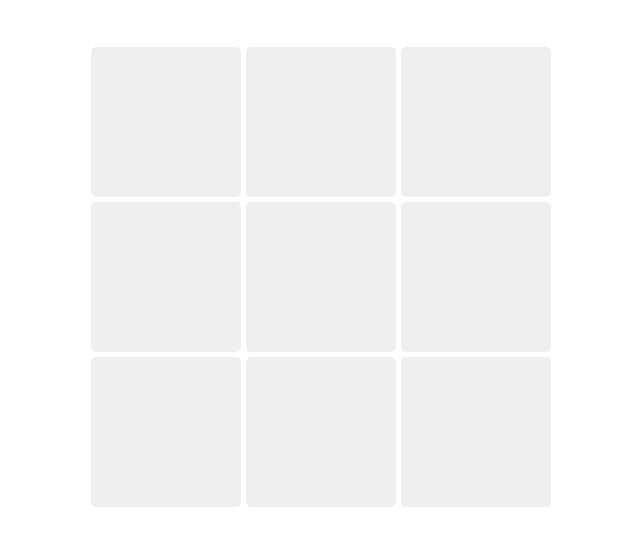
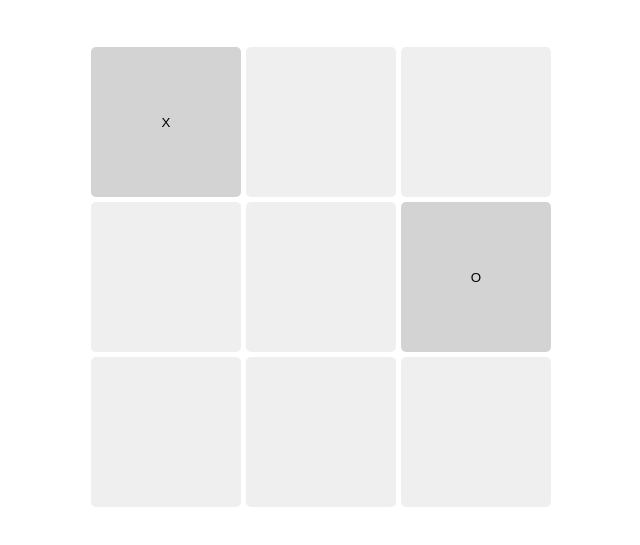
Before and after one commit to ding-09/tic_tac_toe, a plain HTML site: page index.html in a window 1280 px wide. Both pictures are taken after a click on the button 485 px from the left and 269 px from the top of the page. Shown: the part 147-692 px from the top of the page, without its empty margins (319-959 px from the left). Drawn offline with Linux system fonts and the light colour scheme.

Commit message:
finished human vs comp logic

```diff
--- a/script.js
+++ b/script.js
@@ -1,100 +1,109 @@
 const container = document.getElementById("game-board");
+const boardSpaces = document.getElementsByClassName("board-space");
 
-// module to initialize game board
+// module to initialize game board display
 const displayGameBoard = (() => {
     for (i = 0; i < 3; i++) {
         let firstIdx = i.toString();
         for (j = 0; j < 3; j++) {
             let secondIdx = j;
             let index = firstIdx + secondIdx;
-            let button = document.createElement("button");
+            const button = document.createElement("button");
             button.classList.add("board-space");
             button.setAttribute("data-index", index);
             container.appendChild(button);
         }
     }
-
 })();
 
-const Board = () => {
+// module to initialize game board array
+const Board = (() => {
     let gameBoard = [];
 
     // initiate gameBoard with indices matching button data index
-    const initBoard = () => {
-        let boardSpaces = document.getElementsByClassName("board-space");
-        for (i = 0; i < boardSpaces.length; i++) {
-            let index = boardSpaces[i].dataset.index;
-            gameBoard.push(index);
-        }
-    }
-    initBoard();
+    for (i = 0; i < boardSpaces.length; i++) {
+        let index = boardSpaces[i].dataset.index;
+        gameBoard.push(index);
+    };
 
-
-    const rowWin = () => {
-        if (gameBoard[0] && gameBoard[1] ) {
-
-        }
+    // function to remove selected array
+    const removeIndex = (index) => {
+        gameBoard.splice(index, 1);
     }
 
+    return {gameBoard, removeIndex};
+})();
 
-
-    return {gameBoard};
-
-
-
-    // check if a player's desired move is legal before placing mark
-
-    // winning patterns:
-
-        // row: [00, 01, 02], [10, 11, 12], [20, 21, 22]
-
-        // col: [00, 10, 20], [01, 11, 21], [02, 12, 22]
-
-        // diagonal: [00, 11, 22], [02, 11, 20];
-
-    // tie if board is filled and there is no winning pattern
-
+const Player = (name, mark) => {
+    return {name, mark};
 }
 
-let board = Board();
-console.log(board.gameBoard);
+const CompPlayer = (name, mark) => {
+    // place mark on any current available index
+    const makeMove = () => {
+        const max = Board.gameBoard.length;
 
+        // generate a random number between 0 and max array length
+        let randomIndex = Math.floor(Math.random() * max);
 
+        let compChoice = Board.gameBoard[randomIndex];
 
+        // place marker
+        for (i = 0; i < boardSpaces.length; i++) {
+            let currentIndex = boardSpaces[i].dataset.index;
+            if (compChoice == currentIndex) {
+                boardSpaces[i].textContent = mark;
+                boardSpaces[i].style.cursor = "default";
+                boardSpaces[i].classList.add("selected");
+            }
+        }
+        // remove computer choice from gameboard array
+        Board.removeIndex(Board.gameBoard.indexOf(compChoice));
 
+    };
+    return {name, mark, makeMove};
+}
 
+const Game = () => {
+    // initiate players and board
+    let player = Player("Player", "X");
+    let computer = CompPlayer("Computer", "O");
+    let board = Board.gameBoard;
 
-// every player gets to make move on the board
+    // human player makes first move
+    let currentPlayer = player;
 
-const Player = (name, mark) => {
-    const getName = () => name;
-    const getMark = () => mark;
+    container.addEventListener("click", (e) => {
+        // player makes move
+        if (currentPlayer == player) {
+            let flag = true;
+            while (flag) {
+                if (e.target.textContent == "") {
+                    // if space is empty, place marker, adjust board, and switch turns
+                    let boardSpace = e.target;
+                    boardSpace.textContent = currentPlayer.mark;
+                    Board.removeIndex(board.indexOf(boardSpace.dataset.index));
+                    currentPlayer = computer;
+                    boardSpace.classList.add("selected");
+                    boardSpace.style.cursor = "default";
+                    flag = false;
+                } else {
+                    alert("This space is already taken!");
+                    return;
+                };
+            }
+        }
 
-    // make move
-};
+        // computer makes move
+        setTimeout(function() {
+            computer.makeMove();
+        }, 600);
+        currentPlayer = player;
 
+        // alternate until board is filled
+            // check who won
+            // or if tie
+    });
+}
 
-const Game = (player1, player2) => {
-    // new board
-    // player1
-    // player2
-
-    // player1 make move
-
-    // place marker on display
-
-    // check if won or tied
-
-      // if won, display congratulatory message
-
-      // if tied, display tie message
-
-      // restart a new game in both scenarios
-
-    // if no one wins or ties,
-
-      // player2 make move
-
-    // REPEAT until won or tied (will require loop)
-
-};
+let game = Game();
--- a/styles.css
+++ b/styles.css
@@ -47,3 +47,7 @@ h2 {
 button:hover {
     background-color: lightgray;
 }
+
+.selected {
+    background-color: lightgray;
+}
```
